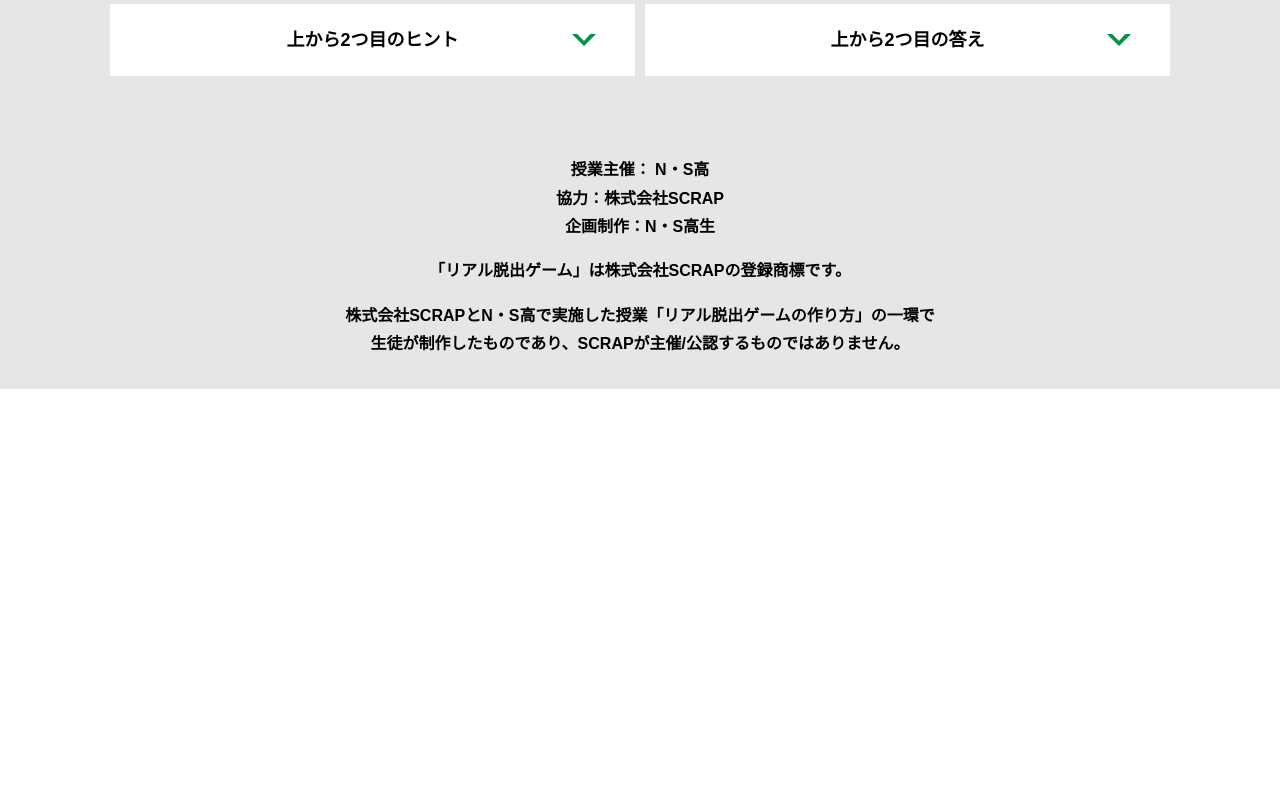
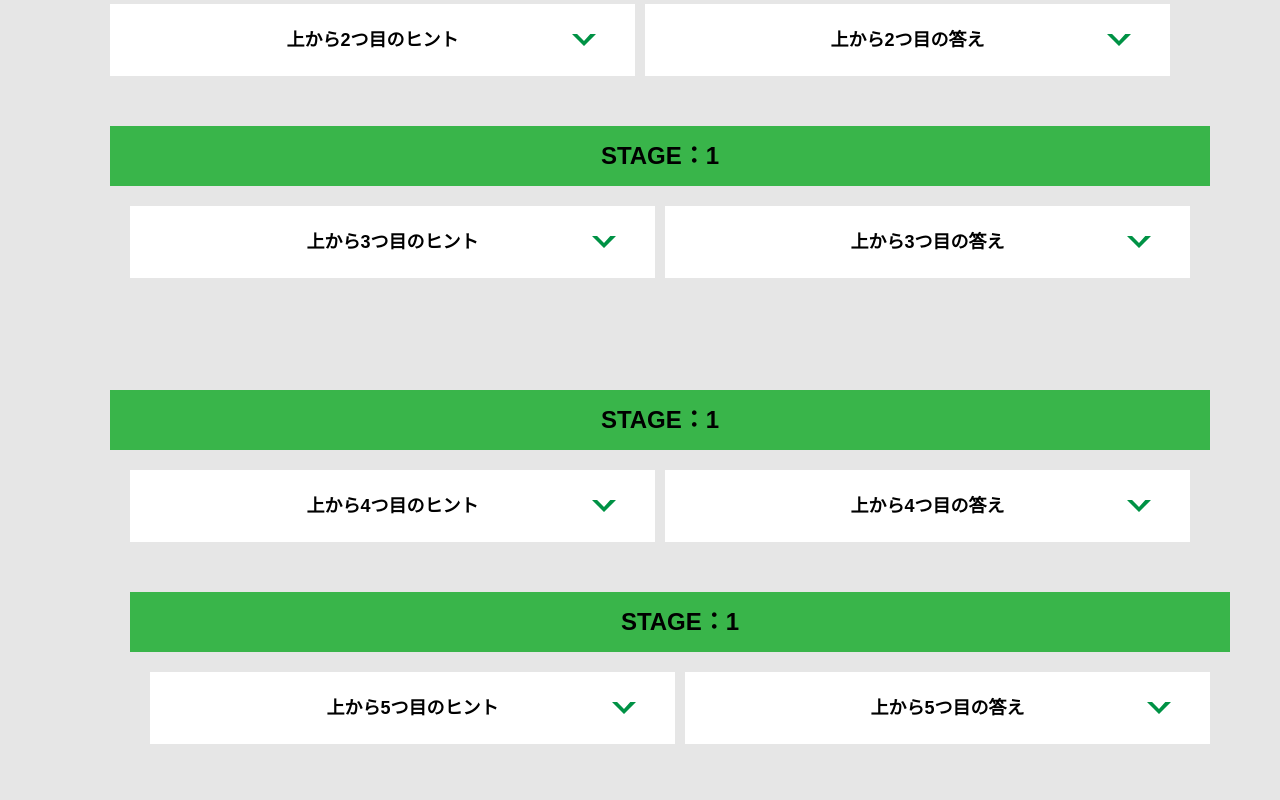
Before and after one commit to yonezakitakayaa/alfa-kasiwa-13a, a plain HTML site: page hint1.html in a window 1280 px wide. Shown: the part 920-1720 px from the top of the page. Before the commit the page ends 1309 px from the top, so only its background shows below. Drawn offline with Linux system fonts and the light colour scheme.

Commit message:
Update hint1.html

```diff
--- a/hint1.html
+++ b/hint1.html
@@ -48,7 +48,7 @@
           <div class="column">
             <div class="card">
               <h3 class="card__title">上から1つ目の答え<svg class="card__arrow"><use xlink:href="#arrow"></use></svg></h3>
-              <p class="card__content">08205</p>
+              <p class="card__content">0</p>
             </div>
           </div>
         </div>
@@ -66,7 +66,61 @@
           <div class="column">
             <div class="card">
               <h3 class="card__title">上から2つ目の答え<svg class="card__arrow"><use xlink:href="#arrow"></use></svg></h3>
-              <p class="card__content">08205</p>
+              <p class="card__content">8</p>
+            </div>
+          </div>
+        </div>
+
+    <section id="stage1" class="section bg-color--gray">
+      <div class="container">
+        <h2 class="section-title section-title--keycolor">STAGE：1</h2>
+        <div class="row">
+          <div class="column">
+            <div class="card">
+              <h3 class="card__title">上から3つ目のヒント<svg class="card__arrow"><use xlink:href="#arrow"></use></svg></h3>
+              <p class="card__content">動画を最後までみてみよう！</p>
+            </div>
+          </div>
+          <div class="column">
+            <div class="card">
+              <h3 class="card__title">上から3つ目の答え<svg class="card__arrow"><use xlink:href="#arrow"></use></svg></h3>
+              <p class="card__content">2</p>
+            </div>
+          </div>
+        </div>
+      　　　　<section id="stage1" class="section bg-color--gray">
+        </div>
+      <div class="container">
+        <h2 class="section-title section-title--keycolor">STAGE：1</h2>
+        <div class="row">
+          <div class="column">
+            <div class="card">
+              <h3 class="card__title">上から4つ目のヒント<svg class="card__arrow"><use xlink:href="#arrow"></use></svg></h3>
+              <p class="card__content">動画を最後までみてみよう！</p>
+            </div>
+          </div>
+          <div class="column">
+            <div class="card">
+              <h3 class="card__title">上から4つ目の答え<svg class="card__arrow"><use xlink:href="#arrow"></use></svg></h3>
+              <p class="card__content">0</p>
+            </div>
+          </div>
+        </div>
+
+    <section id="stage1" class="section bg-color--gray">
+      <div class="container">
+        <h2 class="section-title section-title--keycolor">STAGE：1</h2>
+        <div class="row">
+          <div class="column">
+            <div class="card">
+              <h3 class="card__title">上から5つ目のヒント<svg class="card__arrow"><use xlink:href="#arrow"></use></svg></h3>
+              <p class="card__content">動画を最後までみてみよう！</p>
+            </div>
+          </div>
+          <div class="column">
+            <div class="card">
+              <h3 class="card__title">上から5つ目の答え<svg class="card__arrow"><use xlink:href="#arrow"></use></svg></h3>
+              <p class="card__content">5</p>
             </div>
           </div>
         </div>
```
